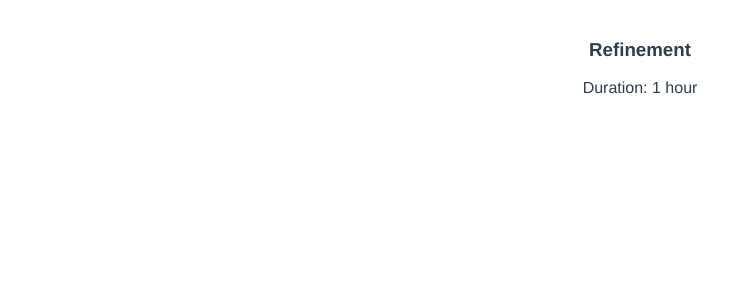
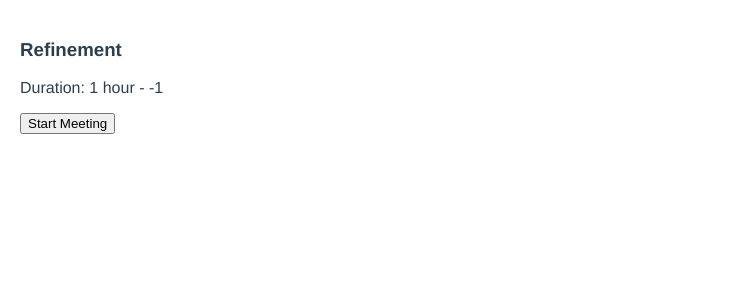
Before and after one commit to ph1p/amee, a Vue app: page /#/meeting/1 in a window 1280 px wide. Shown: the top 300 px of the page, without its empty margins (0-740 px from the left). Built offline with nearby package versions, Linux system fonts and the light colour scheme.

Commit message:
feat(timer): add meeting timer

```diff
--- a/src/App.vue
+++ b/src/App.vue
@@ -4,16 +4,54 @@
   </div>
 </template>
 
+<script>
+import { mapActions, mapGetters } from 'vuex';
+
+export default {
+  data() {
+    return {
+      unsubscribe: null,
+      intervalCache: {}
+    };
+  },
+  computed: {
+    ...mapGetters(['meetings'])
+  },
+  mounted() {
+    this.unsubscribe = this.$store.subscribeAction(({ type, payload }) => {
+      if (type === 'startTimer') {
+        if (this.intervalCache[payload]) {
+          clearInterval(this.intervalCache[payload]);
+        }
+        this.intervalCache[payload] = setInterval(() => {
+          this.decrementTimer(payload);
+        }, 1000);
+      }
+    });
+    this.meetings.forEach(({ timer, id }) => {
+      if (timer > 0 && !this.intervalCache[id]) {
+        this.intervalCache[id] = setInterval(() => {
+          this.decrementTimer(id);
+        }, 1000);
+      }
+    });
+  },
+  methods: {
+    ...mapActions(['decrementTimer'])
+  },
+  beforeDestroy() {
+    this.unsubscribe();
+  }
+};
+</script>
+
 <style lang="scss">
 body {
   margin: 0;
   padding: 0;
-}
-#app {
   font-family: Helvetica, Arial, sans-serif;
   -webkit-font-smoothing: antialiased;
   -moz-osx-font-smoothing: grayscale;
-  text-align: center;
   color: #2c3e50;
 }
 </style>
--- a/src/store.js
+++ b/src/store.js
@@ -8,35 +8,73 @@ export default new Vuex.Store({
     sprintDays: 20,
     meetings: [
       {
+        id: 1,
         name: 'Daily',
         baseDuration: 900,
+        timer: -1,
         description: ``
       },
       {
+        id: 2,
         name: 'Refinement',
         baseDuration: 3600,
+        timer: -1,
         description: ``
       },
       {
+        id: 3,
         name: 'Sprintplanning I',
         baseDuration: 3600,
+        timer: -1,
         description: ``
       },
       {
+        id: 4,
         name: 'Sprintplanning II',
         baseDuration: 3600,
+        timer: -1,
         description: ``
       },
       {
+        id: 5,
         name: 'Review',
         baseDuration: 3600,
+        timer: -1,
         description: ``
       },
       {
+        id: 6,
         name: 'Retrospective',
         baseDuration: 3600,
+        timer: -1,
         description: ``,
-        tasks: [{}]
+        steps: [
+          {
+            name: 'Set the Stage',
+            baseDuration: 3600,
+            description: ``
+          },
+          {
+            name: 'Gather data',
+            baseDuration: 3600,
+            description: ``
+          },
+          {
+            name: 'Generate insights',
+            baseDuration: 3600,
+            description: ``
+          },
+          {
+            name: 'Decide what to do',
+            baseDuration: 3600,
+            description: ``
+          },
+          {
+            name: 'Close the Retrospective',
+            baseDuration: 3600,
+            description: ``
+          }
+        ]
       }
     ]
   },
@@ -45,6 +83,28 @@ export default new Vuex.Store({
     sprintDays: state => state.sprintDays,
     meeting: state => index => state.meetings[index]
   },
-  mutations: {},
-  actions: {}
+  mutations: {
+    startTimer(state, id) {
+      const meeting = state.meetings.find(m => m.id === id);
+
+      meeting.timer = meeting.baseDuration;
+    },
+    stopTimer(state, id) {
+      state.meetings.find(m => m.id === id).timer = -1;
+    },
+    decrementTimer(state, id) {
+      state.meetings.find(m => m.id === id).timer -= 1;
+    }
+  },
+  actions: {
+    startTimer({ commit }, id) {
+      commit('startTimer', id);
+    },
+    decrementTimer({ commit }, id) {
+      commit('decrementTimer', id);
+    },
+    stopTimer({ commit }, id) {
+      commit('stopTimer', id);
+    }
+  }
 });
--- a/src/views/Home.vue
+++ b/src/views/Home.vue
@@ -10,7 +10,7 @@
         v-for="(meeting, index) in meetings"
       >
         {{meeting.name}}
-        <p>{{duration(meeting.baseDuration)}}</p>
+        <p>{{duration(meeting.baseDuration)}} - {{meeting.timer}}</p>
       </router-link>
     </div>
   </div>
--- a/src/views/Meeting.vue
+++ b/src/views/Meeting.vue
@@ -1,12 +1,18 @@
 <template>
   <div class="meeting">
     <h3>{{currentMeeting.name}}</h3>
-    <p>Duration: {{duration(currentMeeting.baseDuration)}}</p>
+    <p>Duration: {{duration(currentMeeting.baseDuration)}} - {{currentMeeting.timer}}</p>
+
+    <ul>
+      <li v-for="step in currentMeeting.steps" :key="step.name">{{step.name}}</li>
+    </ul>
+
+    <button @click="start">Start Meeting</button>
   </div>
 </template>
 
 <script>
-import { mapGetters } from 'vuex';
+import { mapGetters, mapActions } from 'vuex';
 
 export default {
   inject: ['duration'],
@@ -18,6 +24,14 @@ export default {
     currentMeeting() {
       return this.meeting(this.id);
     }
+  },
+  methods: {
+    ...mapActions(['startTimer']),
+    start() {
+      const { id } = this.currentMeeting;
+
+      this.startTimer(id);
+    }
   }
 };
 </script>
```
Also changed, not shown: src/registerServiceWorker.js (+10 -10 lines).
